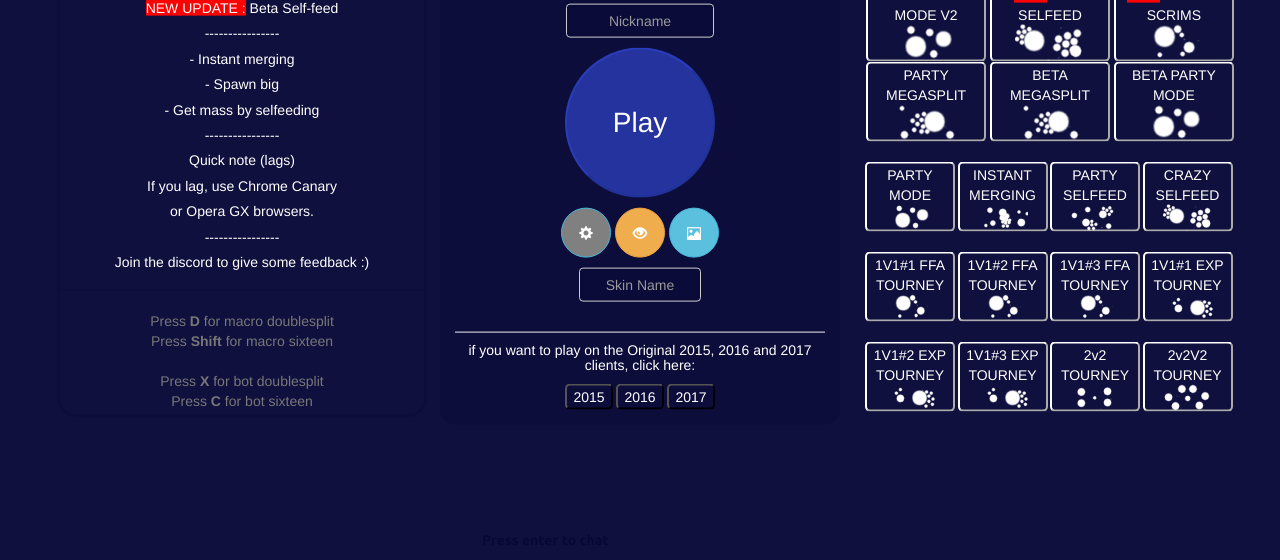
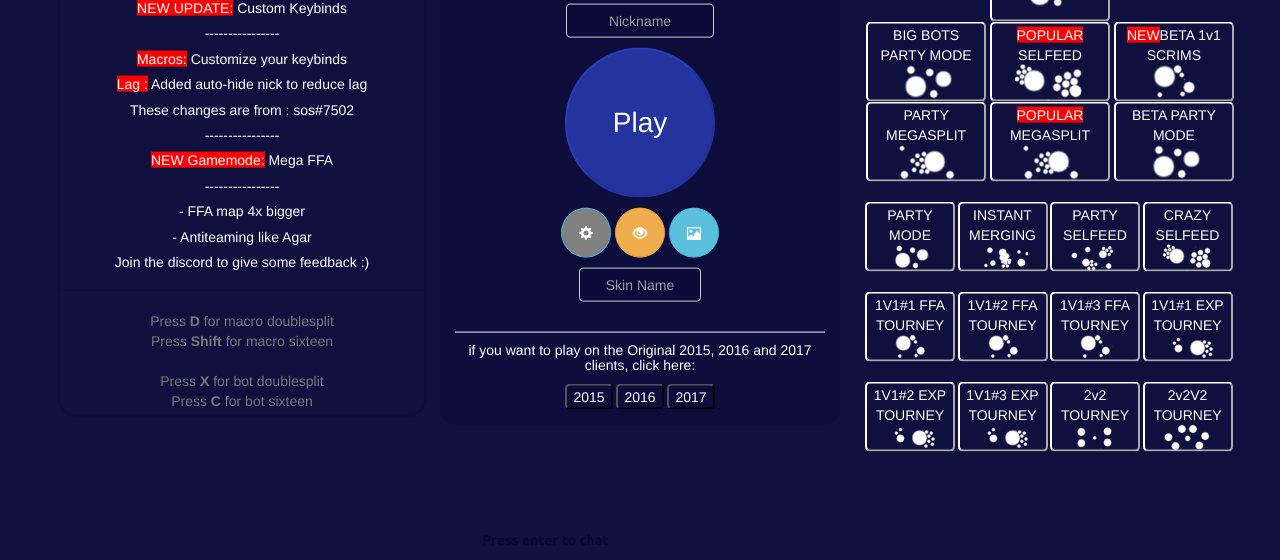
Before and after one commit to jimboy3100/imsolo-client, a plain HTML site: page web/index.html in a window 1280 px wide. Shown: the part 240-800 px from the top of the page. Drawn offline with nearby package versions, Linux system fonts and the light colour scheme; no server answers; a script that the page names is missing.

Commit message:
Update index.html

```diff
--- a/web/index.html
+++ b/web/index.html
@@ -1,3 +1,4 @@
+
 
 <!DOCTYPE html>
 <html>
@@ -10,7 +11,7 @@
     <meta name="robots" content="index, follow">
     <meta name="viewport" content="minimal-ui, width=device-width, initial-scale=1.0, maximum-scale=1.0, user-scalable=no">
     <meta name="apple-mobile-web-app-capable" content="yes">
-    <title>IMSOLO.PRO WEB (testing)</title>
+    <title>IMSOLO.PRO WEB</title>
     <link id="favicon" rel="icon" type="image/png" href="assets/img/favicon.png">
     <link href="https://fonts.googleapis.com/css?family=Ubuntu:700" rel="stylesheet" type="text/css">
     <link href="https://maxcdn.bootstrapcdn.com/bootstrap/3.3.4/css/bootstrap.min.css" rel="stylesheet">
@@ -22,7 +23,7 @@
     <script src="assets/js/skinhandler.js"></script>
     <script src="https://cdn.jsdelivr.net/npm/chart.js@2.8.0"></script>
 </head>
-<body onload="setserver('127.0.0.1:8888');skinHandler()">
+<body onload="setserver('imsolo.pro:2102');skinHandler()">
     <div id="gallery" onclick="if (event.target == this) this.hide()" style="display: none;">
         <div id="gallery-content">
             <div id="gallery-header">Free Skins - Gallery</div>
@@ -141,13 +142,19 @@
                             <table>
                                 <tbody>
                                     <div class="gamemodesDisplay">
-                                        <button class="button-gamemodes-imsolo-style-megasplit button-gamemodes-select whiteborder" onclick="setserver('imsolo.pro:2110')">BETA PARTY MODE V2<img class="img-gamemodes-imsolo-megasplit" src="assets/img/party.png" /></button>
-                                        <button class="button-gamemodes-imsolo-style-megasplit button-gamemodes-select whiteborder" onclick="setserver('imsolo.pro:2109')"><span class="newBadge">NEW</span> BETA SELFEED<img class="img-gamemodes-imsolo-megasplit" src="assets/img/crazyselfeed.png" /></button>
+                                        <button
+                                            class="button-gamemodes-imsolo-style-megasplit button-gamemodes-select whiteborder"
+                                            onclick="setserver('imsolo.pro:2102')"><span class="newBadge">NEW</span> Mega FFA<img class="img-gamemodes-imsolo-megasplit"
+                                                src="assets/img/party.png" /></button>
+                                    </div>
+                                    <div class="gamemodesDisplay">
+                                        <button class="button-gamemodes-imsolo-style-megasplit button-gamemodes-select whiteborder" onclick="setserver('imsolo.pro:2110')">BIG BOTS PARTY MODE<img class="img-gamemodes-imsolo-megasplit" src="assets/img/party.png" /></button>
+                                        <button class="button-gamemodes-imsolo-style-megasplit button-gamemodes-select whiteborder" onclick="setserver('imsolo.pro:2109')"><span class="newBadge">POPULAR</span> SELFEED<img class="img-gamemodes-imsolo-megasplit" src="assets/img/crazyselfeed.png" /></button>
                                         <button class="button-gamemodes-imsolo-style-megasplit button-gamemodes-select whiteborder" onclick="setserver('imsolo.pro:2100')"><span class="newBadge">NEW</span>BETA 1v1 SCRIMS<img class="img-gamemodes-imsolo-megasplit" src="assets/img/1v1.png" /></button>
                                       </div>
                                   <div class="gamemodesDisplay">
                                     <button class="button-gamemodes-imsolo-style-megasplit button-gamemodes-select whiteborder" onclick="setserver('imsolo.pro:4110')">PARTY MEGASPLIT<img class="img-gamemodes-imsolo-megasplit" src="assets/img/megasplit.png" /></button>
-                                    <button class="button-gamemodes-imsolo-style-megasplit button-gamemodes-select whiteborder" onclick="setserver('imsolo.pro:2108')">BETA MEGASPLIT<!--  <span class="newBadge">NEW</span> --><img class="img-gamemodes-imsolo-megasplit" src="assets/img/megasplit.png" /></button>
+                                    <button class="button-gamemodes-imsolo-style-megasplit button-gamemodes-select whiteborder" onclick="setserver('imsolo.pro:2108')"><span class="newBadge">POPULAR</span> MEGASPLIT<!--  <span class="newBadge">NEW</span> --><img class="img-gamemodes-imsolo-megasplit" src="assets/img/megasplit.png" /></button>
                                     <button class="button-gamemodes-imsolo-style-megasplit button-gamemodes-select whiteborder" onclick="setserver('imsolo.pro:2104')">BETA PARTY MODE<img class="img-gamemodes-imsolo-megasplit" src="assets/img/party.png" /></button>
                                   </div>
                                     <tr>
@@ -208,16 +215,16 @@
                             <br>
                             <h4>imsolo.pro/web - Changelog</h4>
                             <br>
-                            <p><span class="newBadge">NEW UPDATE :</span> Beta Self-feed</p>
+                            <p><span class="newBadge">NEW UPDATE:</span> Custom Keybinds</p>
                             <p>----------------</p>
-                            <p>- Instant merging</p>
-                            <p>- Spawn big</p>
-                            <p>- Get mass by selfeeding</p>
+                            <p><span class="newBadge">Macros:</span> Customize your keybinds</p>
+                            <p><span class="newBadge">Lag :</span> Added auto-hide nick to reduce lag</p>
+                            <p>These changes are from : sos#7502</p>
                             <p>----------------</p>
-                            <p>Quick note (lags)</p>
-                            <p>If you lag, use Chrome Canary</p>
-                            <p>or Opera GX browsers.</p>
+                            <p><span class="newBadge">NEW Gamemode:</span> Mega FFA</p>
                             <p>----------------</p>
+                            <p>- FFA map 4x bigger</p>
+                            <p>- Antiteaming like Agar</p>
                             <p></p>
                             <p></p>
                             <p>Join the discord to give some feedback :)</p>
```
